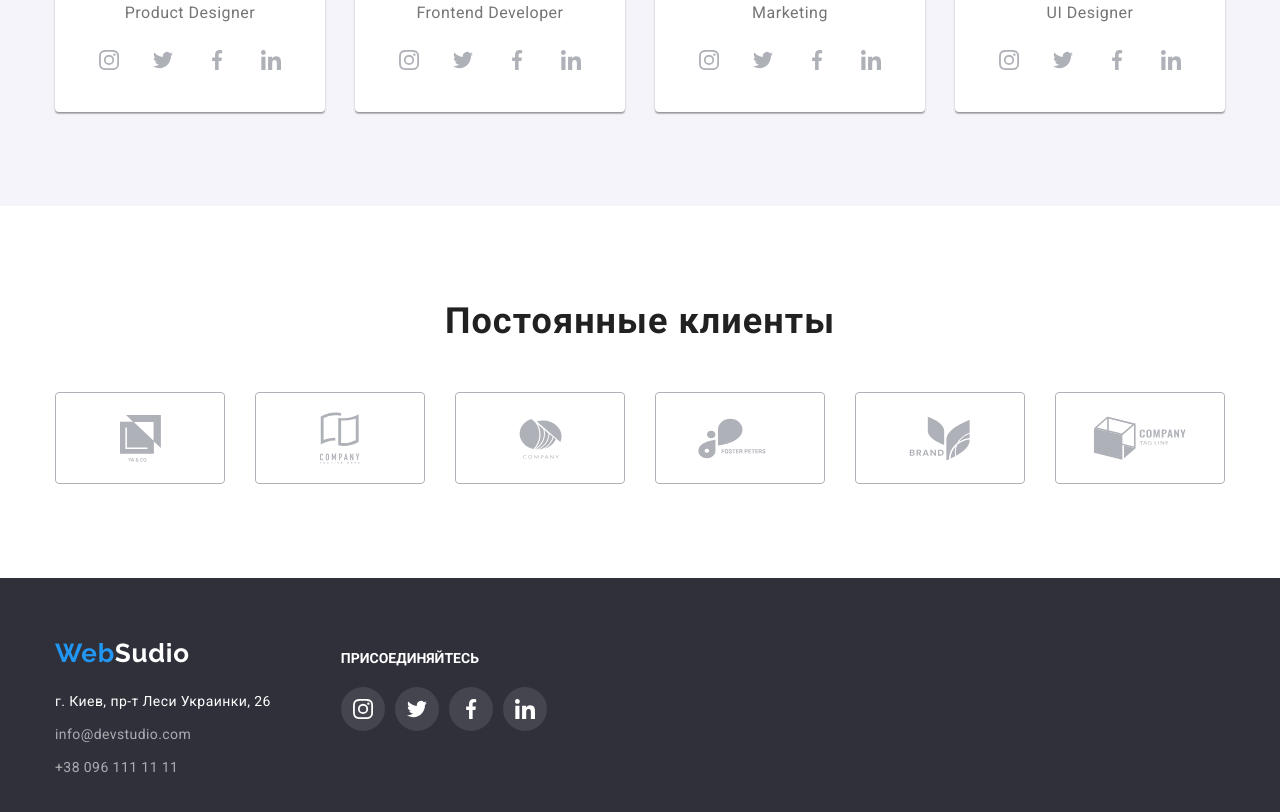
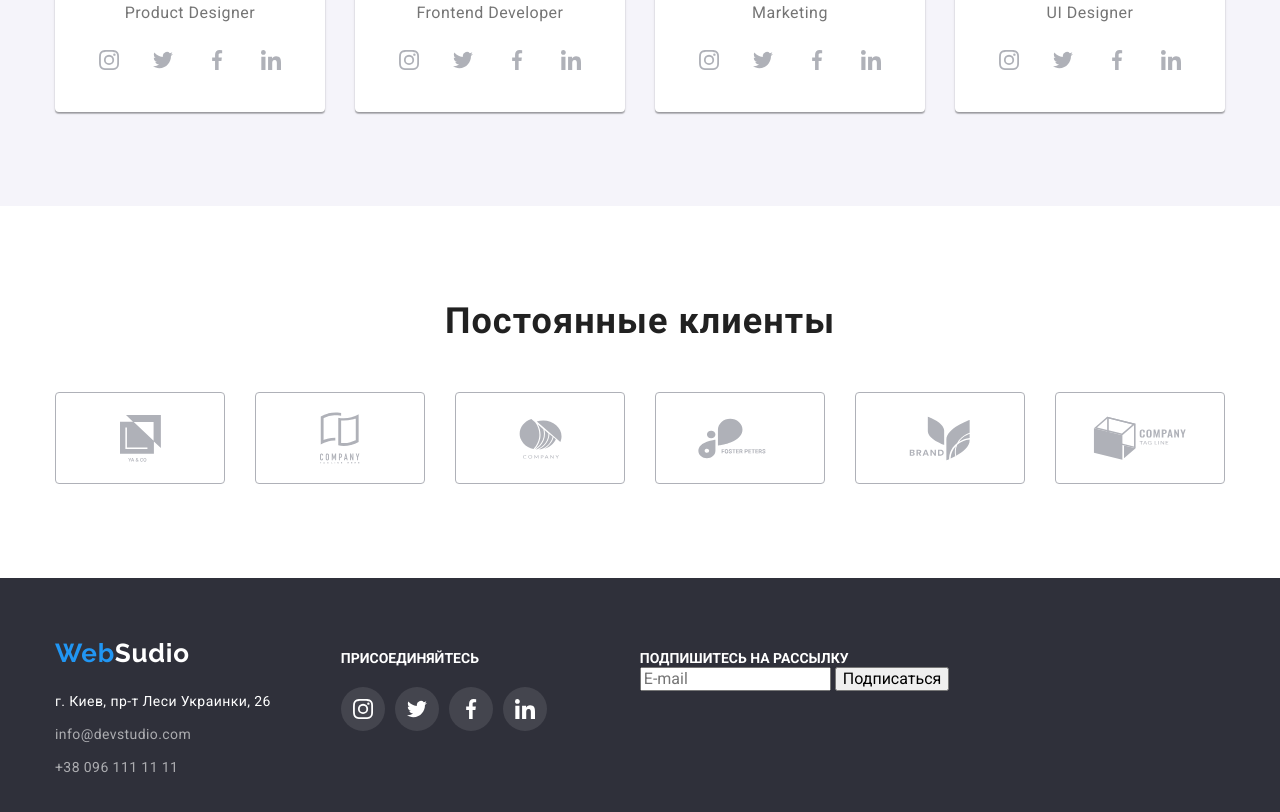
Before and after one commit to VladimirKoshovec/goit-markup-hw-06, a plain HTML site: page index.html in a window 1280 px wide. Shown: the part 2102-2914 px from the top of the page. Drawn offline with nearby package versions, Linux system fonts and the light colour scheme.

Commit message:
formfooter-

```diff
--- a/css/styles.css
+++ b/css/styles.css
@@ -1004,4 +1004,21 @@ transition: color 250ms cubic-bezier(0.4, 0, 0.2, 1);
 .footer-link:hover, .footer-link:focus{
     color:var(--brandblue);
 }
+
+.footer-form-container{
+    margin-top: 12px;
+    margin-left: 93px;
+}
+
+.footer-form-caption{
+    margin: 0;
+    padding: 0;
+    text-transform: uppercase;
+    font-weight: 700;
+    font-size: 14px;
+    line-height: 1.17;
+    color: var(--brandwhite);
+}
+
+
 /*---------------------------/FOOTER----------------------*/
--- a/index.html
+++ b/index.html
@@ -62,7 +62,7 @@
                 <input type="checkbox" name="contract" id="contract-agree" class="form-check-box">
                 <span class="checkbox-icon"></span>
                 Соглашаюсь с рассылкой и принимаю
-                <a href="#">Условия договора</a>
+                &nbsp;<a href="#">Условия договора</a>
             </label>
           </div>
 
@@ -403,6 +403,13 @@
                 </li>
             </ul>
             </div>
+            <div class="footer-form-container">
+                <p class="footer-form-caption">Подпишитесь на рассылку</p>
+            <form name="footer-form"></form>
+                <input type="email" placeholder="E-mail" class="footer-form-mail">
+                <button type="submit" class="footer-form-buton">Подписаться</button>
+            </form>
+            </div>
         </div>
     </footer>
     <script src="./js/modal.js"></script>
```
